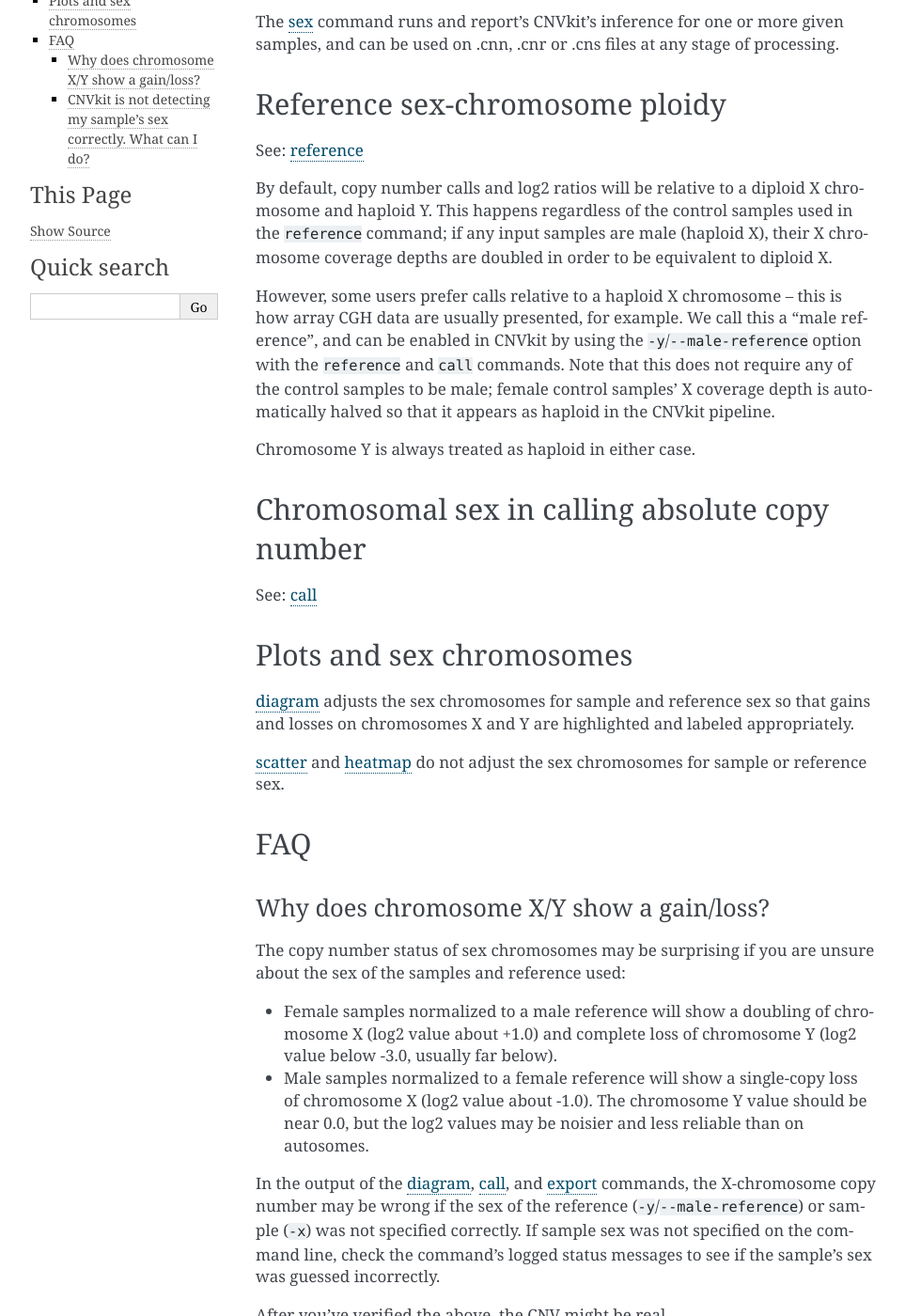
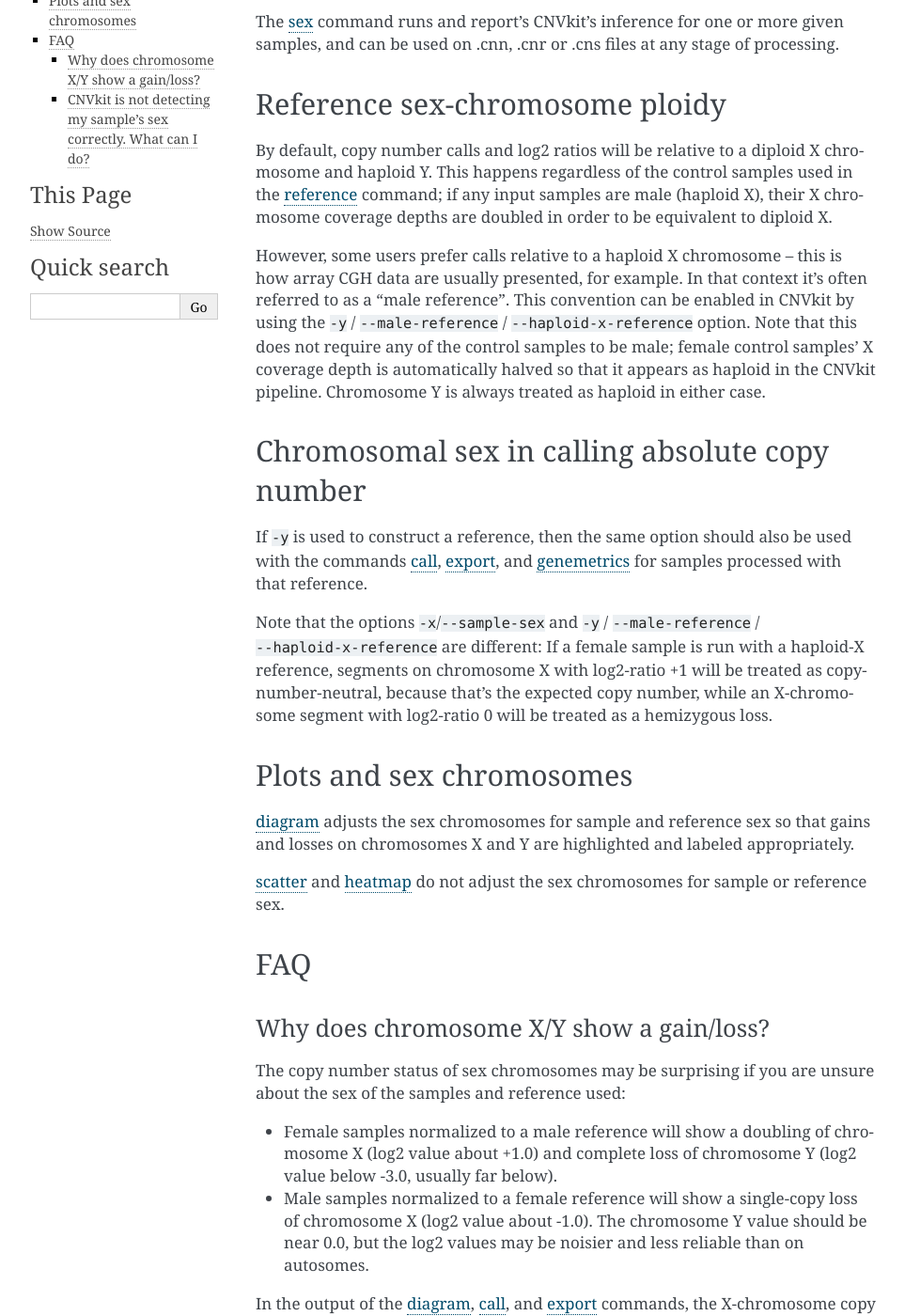
Before and after one commit to etal/cnvkit, a Sphinx documentation site: the page built from doc/sex.rst, in a window 1280 px wide and 1400 px high, scrolled down 230 px. Shown: the whole window at 94% size, without its empty margins (148-1111 px from the left). Built offline with Sphinx 7.4.7, drawn with Linux system fonts in a browser that asks for light colours; the version number could not be read and is left out; some of the changed text lies outside the part shown.

Commit message:
Add '--haploid-x-reference' as an alias for '--male-reference'
Update the docs. Add some more metavar names.

```diff
--- a/doc/sex.rst
+++ b/doc/sex.rst
@@ -15,28 +15,33 @@ processing.
 Reference sex-chromosome ploidy
 -------------------------------
 
-See: :ref:`reference`
-
 By default, copy number calls and log2 ratios will be relative to a diploid X
 chromosome and haploid Y. This happens regardless of the control samples used in
-the ``reference`` command; if any input samples are male (haploid X), their X
+the :ref:`reference` command; if any input samples are male (haploid X), their X
 chromosome coverage depths are doubled in order to be equivalent to diploid X.
 
 However, some users prefer calls relative to a haploid X chromosome -- this is
-how array CGH data are usually presented, for example. We call this a "male
-reference", and can be enabled in CNVkit by using the
-``-y``/``--male-reference`` option with the ``reference`` and ``call`` commands.
-Note that this does not require any of the control samples to be male; female
-control samples' X coverage depth is automatically halved so that it appears as
-haploid in the CNVkit pipeline.
-
-Chromosome Y is always treated as haploid in either case.
-
+how array CGH data are usually presented, for example. In that context it's
+often referred to as a "male reference". This convention can be enabled in
+CNVkit by using the ``-y`` / ``--male-reference`` / ``--haploid-x-reference``
+option.  Note that this does not require any of the control samples to be male;
+female control samples' X coverage depth is automatically halved so that it
+appears as haploid in the CNVkit pipeline. Chromosome Y is always treated as
+haploid in either case.
 
 Chromosomal sex in calling absolute copy number
 -----------------------------------------------
 
-See: :ref:`call`
+If ``-y`` is used to construct a reference, then the same option should also be
+used with the commands :ref:`call`, :ref:`export`, and :ref:`genemetrics` for
+samples processed with that reference.
+
+Note that the options ``-x``/``--sample-sex`` and ``-y`` / ``--male-reference``
+/ ``--haploid-x-reference`` are different: If a female sample is run with a
+haploid-X reference, segments on chromosome X with log2-ratio +1 will be treated
+as copy-number-neutral, because that's the expected copy number, while an
+X-chromosome segment with log2-ratio 0 will be treated as a hemizygous loss.
+
 
 Plots and sex chromosomes
 -------------------------
```
Also changed, not shown: other parts of doc/sex.rst (+2 -2 lines), doc/importexport.rst (+4 -6 lines), doc/pipeline.rst (+9 -7 lines), 2 other files.
